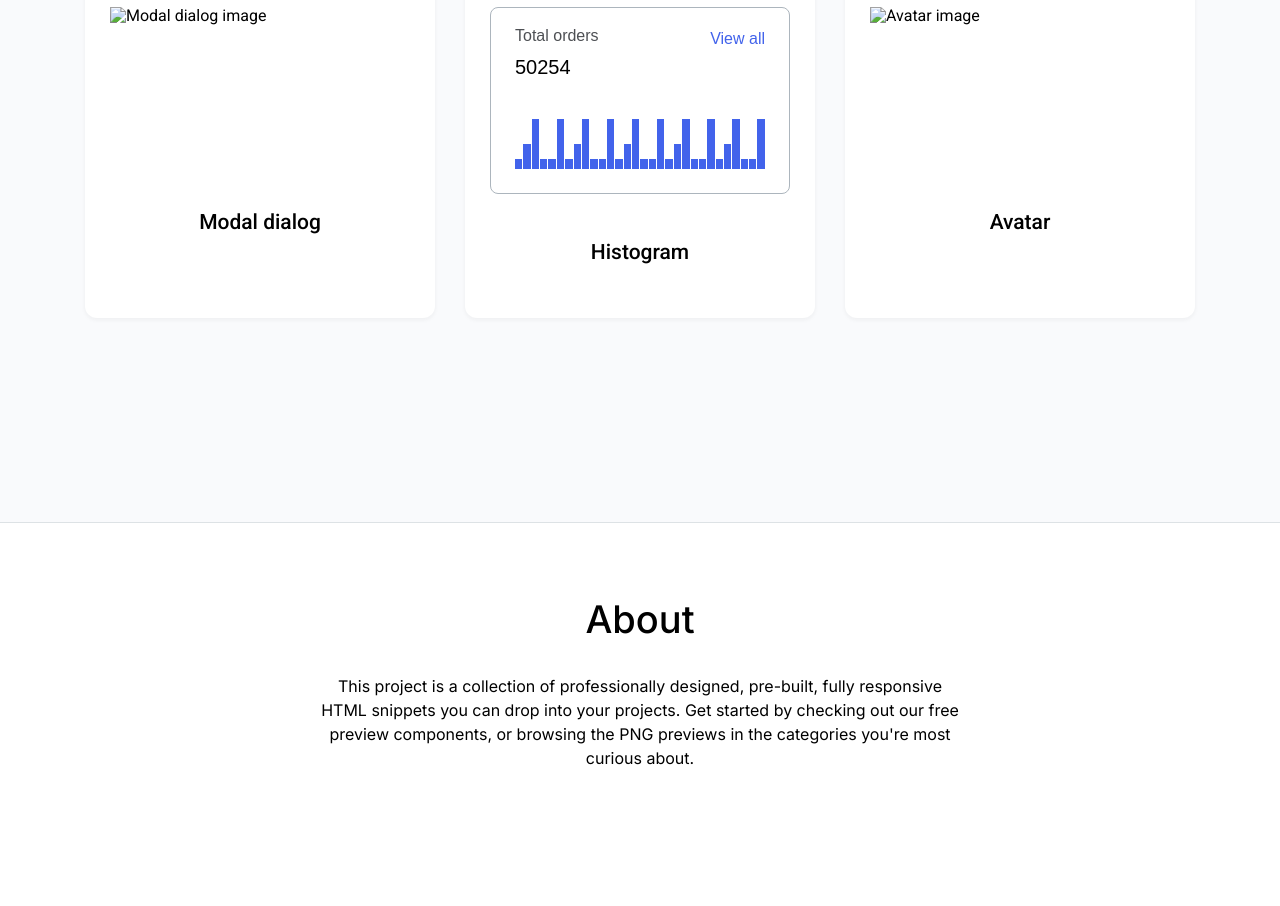
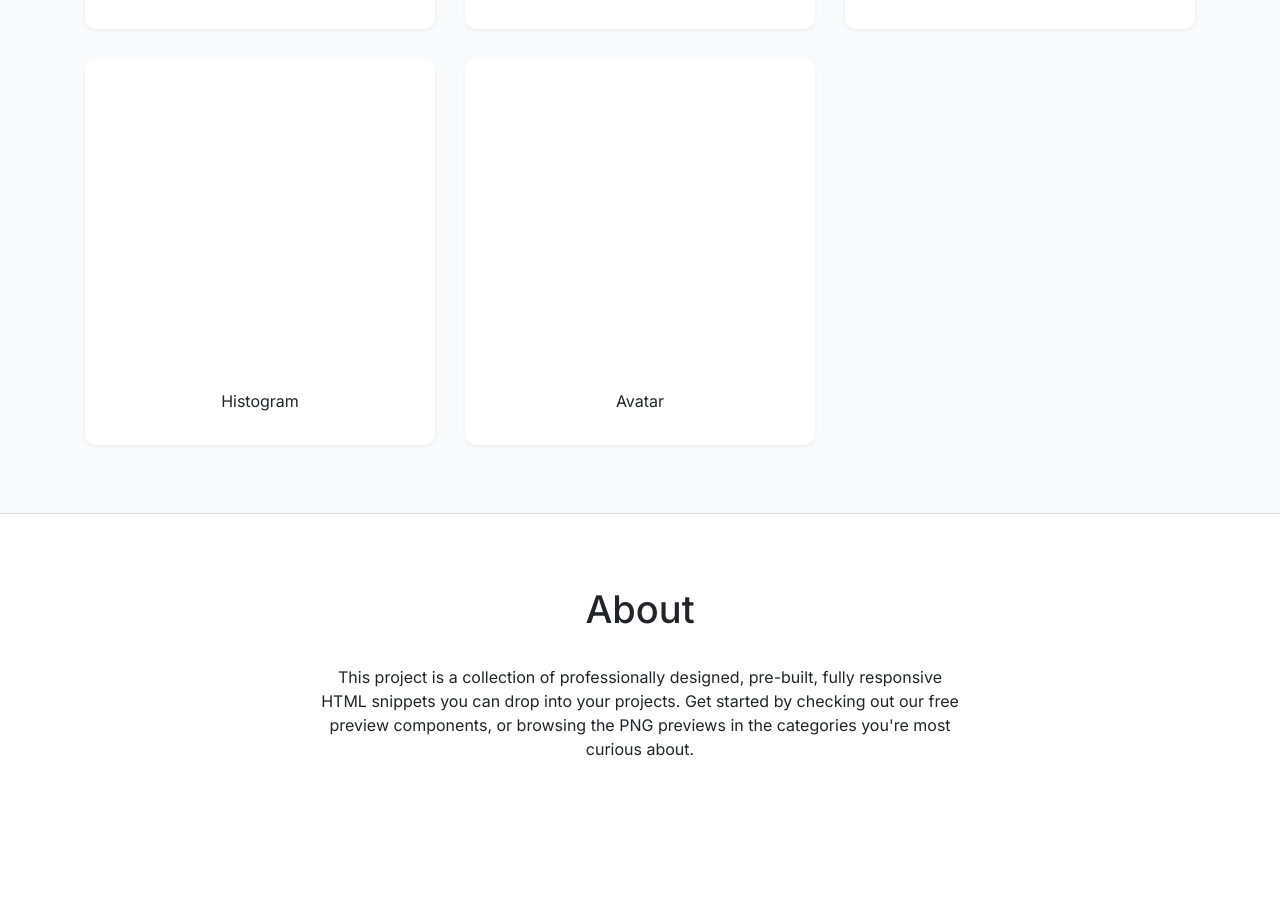
Before and after one commit to js-tasks-ru/htmlcss-20230530_malafeevartem, a website: page index.html in a window 1280 px wide. Shown: the part 675-1581 px from the top of the page. Drawn offline with Linux system fonts and the light colour scheme.

Commit message:
add solution for task "adaptive main page"

```diff
--- a/assets/css/main.css
+++ b/assets/css/main.css
@@ -2,8 +2,9 @@
 @import './normalize.css';
 @import '../../components/page/page.css';
 @import '../../components/header/header.css';
+@import '../../components/main/main.css';
+@import '../../components/footer/footer.css';
 @import '../../components/preview/preview.css';
-@import '../../components/footer/footer.css';
 @import '../../components/container/constainer.css';
 @import '../../components/card/card.css';
 
@@ -31,6 +32,10 @@
     --secondary: var(--purple);
 
     --shadow: var(--black);
+
+    --phone_width: 320px;
+    --tablet-width: 768px;
+    --desktop-width: 1110px;
 }
 
 body {
--- a/components/card/card.css
+++ b/components/card/card.css
@@ -1,21 +1,56 @@
 .card {
-    display: flex;
-    flex-direction: column;
-    row-gap: 25px;
+    padding: 10px;
 
-    padding: 32px 25px;
+    font-family: 'Inter';
 
     background-color: var(--white);
     border-radius: 12px;
 
+    box-shadow: 0px 2px 4px 0px rgba(33, 36, 41, 0.05);
     box-sizing: border-box;
-    box-shadow: 0px 2px 4px rgba(33, 36, 41, 0.05);
 }
 
 .card__title {
-    align-self: center;
+    position: relative;
 
-    font-size: 21px;
-    font-weight: 500;
-    line-height: 25px;
+    margin: 0;
+    padding-top: 12px;
+
+    font-weight: 400;
+    font-size: 16px;
+    line-height: 24px;
+    color: var(--black);
+    text-align: center;
 }
+
+.card__title::before {
+    position: absolute;
+    top: 0;
+    left: 0;
+    right: -20px;
+
+    transform: translateX(-10px);
+
+    border-top: 1px solid var(--grey-2);
+
+    content: '';
+}
+
+.card__component {
+    position: relative;
+
+    width: 100%;
+
+    padding-bottom: 100%;
+}
+
+
+@media (min-width: 728px) {
+    .card {
+        padding: 32px;
+    }
+
+    .card__title::before {
+        display: none;
+    }
+}
--- a/components/container/constainer.css
+++ b/components/container/constainer.css
@@ -1,4 +1,19 @@
 .container {
+    min-width: 320px;
+    max-width: 1110px;
     margin: 0 auto;
-    max-width: 1110px;
+    padding-left: 16px;
+    padding-right: 15px;
 }
+
+@media (min-width: 768px) {
+    .container {
+        padding: 0 40px;
+    }
+}
+
+@media (min-width: 1110px) {
+    .container {
+        padding: 0 60px;
+    }
+}
--- a/components/footer/footer.css
+++ b/components/footer/footer.css
@@ -1,19 +1,26 @@
 .footer {
-    margin: auto;
-    padding: 40px 0 136px;
-    max-width: 640px;
+    padding: 16px 0;
 
     font-family: 'Inter', sans-serif;
+    color: var(--black);
     text-align: center;
-    color: var(--balck);
+}
 
-    background-color: var(--white);
+.footer__inner {
+    display: flex;
+    flex-direction: column;
+    align-content: center;
+    row-gap: 20px;
+
+    max-width: 640px;
+    margin: 0 auto;
 }
 
 .footer__title {
-    font-size: 38px;
-    line-height: 48px;
-    font-weight: 500;
+    margin: 0;
+
+    font-size: 28px;
+    line-height: 38px;
 }
 
 .footer__content {
@@ -21,5 +28,28 @@
 
     font-size: 16px;
     line-height: 24px;
-    font-weight: 400;
 }
+
+
+@media (min-width: 768px) {
+    .footer {
+        padding-top: 71px;
+        padding-bottom: 136px;
+    }
+
+    .footer__inner {
+        row-gap: 32px;
+    }
+
+    .footer__title {
+        font-size: 38px;
+        font-weight: 500;
+        line-height: 48px;
+    }
+
+    .footer__content {
+        font-size: 16px;
+        font-weight: 400;
+        line-height: 24px;
+    }
+}
--- a/components/page/page.css
+++ b/components/page/page.css
@@ -0,0 +1,18 @@
+.page {
+    display: grid;
+    grid-template-areas: 'header'
+                         'main'
+                         'footer';
+}
+
+.page__header {
+    grid-area: header;
+}
+
+.page__main {
+    grid-area: main;
+}
+
+.page__footer {
+    grid-area: footer;
+}
--- a/components/preview/preview.css
+++ b/components/preview/preview.css
@@ -1,17 +1,32 @@
 .preview {
+    padding: 24px 0;
+
     background-color: var(--grey-5);
     border-top: 1px solid var(--grey-2);
     border-bottom: 1px solid var(--grey-2);
 }
 
 .preview__cards {
-    display: flex;
-    flex-wrap: wrap;
-    gap: 30px;
-
-    padding: 68px 0 204px;
+    display: grid;
+    grid-template-columns: repeat(auto-fill, minmax(164px, 1fr));
+    gap: 16px;
 }
 
-.preview__card {
-    flex: 1 1 350px;
+
+@media (min-width: 768px) {
+    .preview {
+        padding: 68px 0;
+    }
+
+    .preview__cards {
+        grid-template-columns: repeat(auto-fill, minmax(250px, 1fr));
+        gap: 30px;
+    }
 }
+
+
+@media (min-width: 1110px) {
+    .preview__cards {
+        grid-template-columns: repeat(auto-fill, minmax(350px, 1fr));
+    }
+}
--- a/index.html
+++ b/index.html
@@ -7,83 +7,58 @@
     </head>
     <body>
         <div class="page">
-            <header class="header">
+            <header class="page__header header">
                 <div class="container">
+                    <div class="header__inner">
+                        <div class="header__logo">
+                            <svg width="110" height="32" viewBox="0 0 110 32" fill="none" xmlns="http://www.w3.org/2000/svg">
+                                <g clip-path="url(#clip0_90689_201)">
+                                <rect y="1" width="30" height="30" fill="#212429"/>
+                                <rect x="38" width="32" height="32" rx="16" fill="#212429"/>
+                                <path d="M78 0L110 32H78V0Z" fill="#212429"/>
+                                </g>
+                                <defs>
+                                <clipPath id="clip0_90689_201">
+                                <rect width="110" height="32" fill="white"/>
+                                </clipPath>
+                                </defs>
+                            </svg>
+                        </div>
                         <h1 class="header__title">Reusable component library</h1>
                     </div>
+                </div>
             </header>
-            <main class="preview">
+            <main class="page__main main">
+                <div class="preview">
                     <div class="container">
                         <div class="preview__cards">
                             <div class="preview__card card">
-                            <img class="card__preview" width="300" height="157" alt="Tooltip image">
+                                <div class="card__component"></div>
                                 <h3 class="card__title">Tooltip</h3>
                             </div>
                             <div class="preview__card card">
-                            <img class="card__preview" width="300" height="157" alt="Custom form elements image">
-                            <h3 class="card__title">Custom form elements</h3>
-                        </div>
-                        <div class="preview__card card">
-                            <img class="card__preview" width="300" height="157" alt="Calendar image">
+                                <div class="card__component"></div>
                                 <h3 class="card__title">Calendar</h3>
                             </div>
                             <div class="preview__card card">
-                            <img class="card__preview" width="300" height="157" alt="Modal dialog image">
+                                <div class="card__component"></div>
                                 <h3 class="card__title">Modal dialog</h3>
                             </div>
                             <div class="preview__card card">
-                            <div class="histogram">
-                                <div class="histogram__header">
-                                    <div class="histogram__information">
-                                        <h2 class="histogram__title">Total orders</h2>
-                                        <div class="histogram__total">50254</div>
-                                    </div>
-                                    <a class="histogram__link" href="#">View all</a>
-                                </div>
-                                <div class="histogram__chart">
-                                    <div class="histogram__column histogram__column_s"></div>
-                                    <div class="histogram__column histogram__column_m"></div>
-                                    <div class="histogram__column histogram__column_l"></div>
-                                    <div class="histogram__column histogram__column_s"></div>
-                                    <div class="histogram__column histogram__column_s"></div>
-                                    <div class="histogram__column histogram__column_l"></div>
-                                    <div class="histogram__column histogram__column_s"></div>
-                                    <div class="histogram__column histogram__column_m"></div>
-                                    <div class="histogram__column histogram__column_l"></div>
-                                    <div class="histogram__column histogram__column_s"></div>
-                                    <div class="histogram__column histogram__column_s"></div>
-                                    <div class="histogram__column histogram__column_l"></div>
-                                    <div class="histogram__column histogram__column_s"></div>
-                                    <div class="histogram__column histogram__column_m"></div>
-                                    <div class="histogram__column histogram__column_l"></div>
-                                    <div class="histogram__column histogram__column_s"></div>
-                                    <div class="histogram__column histogram__column_s"></div>
-                                    <div class="histogram__column histogram__column_l"></div>
-                                    <div class="histogram__column histogram__column_s"></div>
-                                    <div class="histogram__column histogram__column_m"></div>
-                                    <div class="histogram__column histogram__column_l"></div>
-                                    <div class="histogram__column histogram__column_s"></div>
-                                    <div class="histogram__column histogram__column_s"></div>
-                                    <div class="histogram__column histogram__column_l"></div>
-                                    <div class="histogram__column histogram__column_s"></div>
-                                    <div class="histogram__column histogram__column_m"></div>
-                                    <div class="histogram__column histogram__column_l"></div>
-                                    <div class="histogram__column histogram__column_s"></div>
-                                    <div class="histogram__column histogram__column_s"></div>
-                                    <div class="histogram__column histogram__column_l"></div>
-                                </div>
-                            </div>
+                                <div class="card__component"></div>
                                 <h3 class="card__title">Histogram</h3>
                             </div>
                             <div class="preview__card card">
-                            <img class="card__preview" width="300" height="157" alt="Avatar image">
+                                <div class="card__component"></div>
                                 <h3 class="card__title">Avatar</h3>
                             </div>
                         </div>
                     </div>
+                </div>
             </main>
-            <footer class="footer">
+            <footer class="page__footer footer">
                 <div class="container">
+                    <div class="footer__inner">
                         <h2 class="footer__title">About</h2>
                         <p class="footer__content">
                             This project is a collection of professionally designed, pre-built,
@@ -92,6 +67,7 @@
                             or browsing the PNG previews in the categories you're most curious about.
                         </p>
                     </div>
+                </div>
             </footer>
         </div>
     </body>
```
Also changed, not shown: components/header/header.css (+37 -6 lines), components/main/main.css (added). Lines whose indentation alone changed are shown as unchanged.
